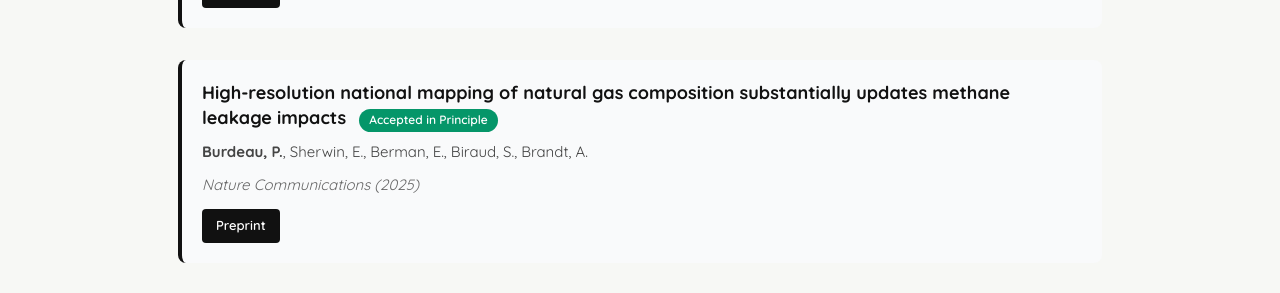
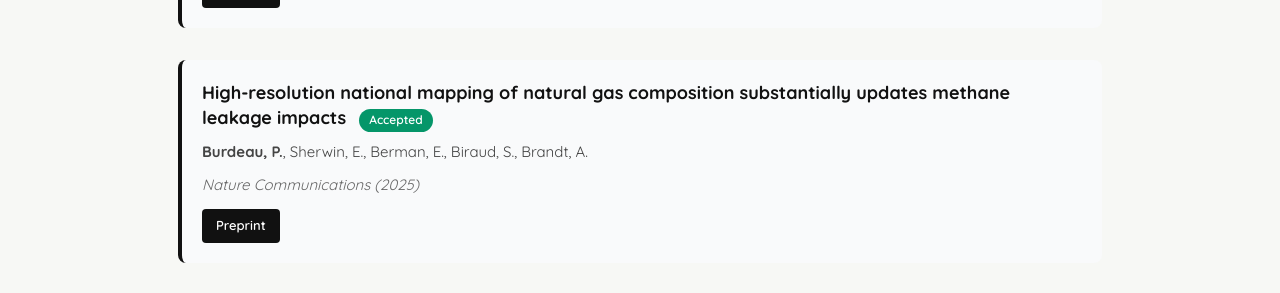
Before and after one commit to pburdeau/pburdeau.github.io, a Jekyll site: the page built from publications.md, in a window 1280 px wide and 900 px high, scrolled down 629 px. Shown: the part 148-441 px from the top of the window. Built offline with Jekyll 4.4.1, drawn with Linux system fonts in a browser that asks for light colours.

Commit message:
Update publication status from 'Accepted in Principle' to 'Accepted'

```diff
--- a/publications.md
+++ b/publications.md
@@ -192,7 +192,7 @@ permalink: /publications/
     <div class="publication" data-author-type="first" data-project="gas-composition">
         <div class="pub-title">
             High-resolution national mapping of natural gas composition substantially updates methane leakage impacts
-            <span class="pub-status accepted">Accepted in Principle</span>
+            <span class="pub-status accepted">Accepted</span>
         </div>
         <div class="pub-authors">
             <strong>Burdeau, P.</strong>, Sherwin, E., Berman, E., Biraud, S., Brandt, A.
```
